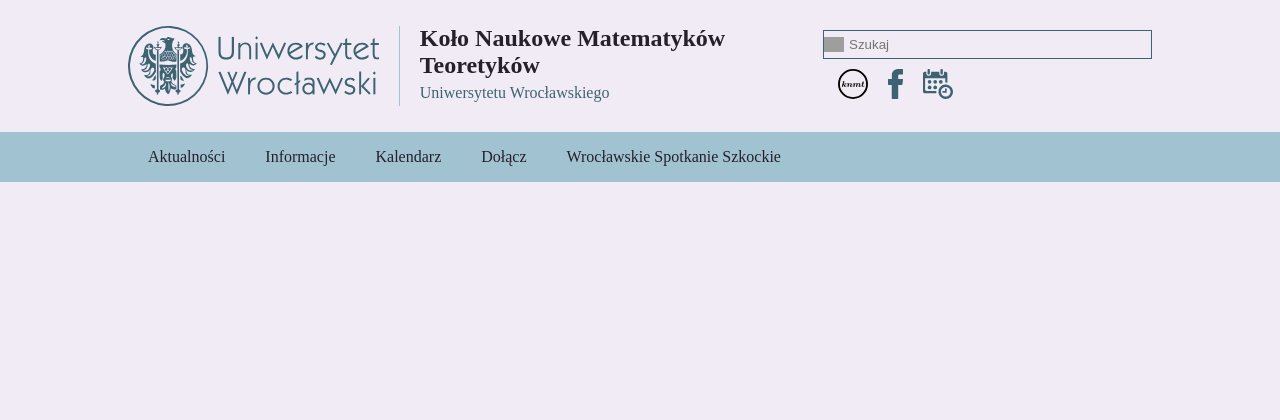
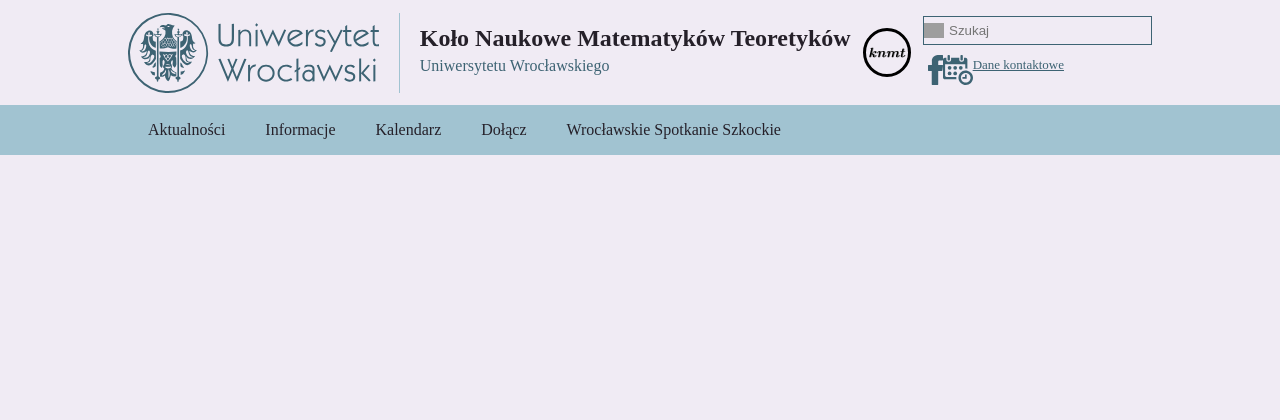
Before and after one commit to ronia-jakim/knmt-website, a Python web app: template src/templates/base.html in a window 1280 px wide. Shown: the top 420 px of the page. Run offline with Jinja, Linux system fonts and the light colour scheme; the template is opened without the code that fills it, so the values that code supplies are empty; style sheets or scripts are compiled from the project's sources; some web fonts are replaced; grey boxes are pictures that could not be loaded.

Commit message:
changed-location

```diff
--- a/src/stylesheets/basic-style.scss
+++ b/src/stylesheets/basic-style.scss
@@ -61,14 +61,21 @@ body {
   height: 30px;
 }
 
+.right_header .search_bar {
+  width: 200px;
+}
+
+.right_header a {
+  font-size: 13px;
+}
+
 .menu_icon_holder {
-  width: 300px;
-  display:flex;
-  flex-direction:row;
-  justify-items: flex-end;
-  align-items: flex-end;
-  align-content: flex-end;
-  gap: 20px;
+  width: 220px;
+  display: flex;
+  flex-direction: row;
+
+  align-itmes: flex-start;
+  justify-items: space-around;
 }
 
 h1 {
--- a/src/templates/base.html
+++ b/src/templates/base.html
@@ -24,12 +24,14 @@
         </div>
       </div>
 
+      <img src="/assets/img/logo/logo_knmt.svg" onclick="window.open('https://www.facebook.com/knmtuwr', '_blank')">
+
       <div class="right_header">
         <input class="search_bar" type="text" id="search" name="search" value placeholder="Szukaj">
         <div class="menu_icon_holder">
-          <div><img src="/assets/img/logo/logo_knmt.svg" onclick="window.open('https://www.facebook.com/knmtuwr', '_blank')"></div>
           <div><img src="/assets/img/facebook.svg" onclick="window.open('https://www.facebook.com/knmtuwr', '_blank')"></div>
           <div><img src="/assets/img/calendar.svg"></div>
+          <div><a href="">Dane kontaktowe</a></div>
         </div>
       </div>
 
```
Also changed, not shown: 1 other file.
